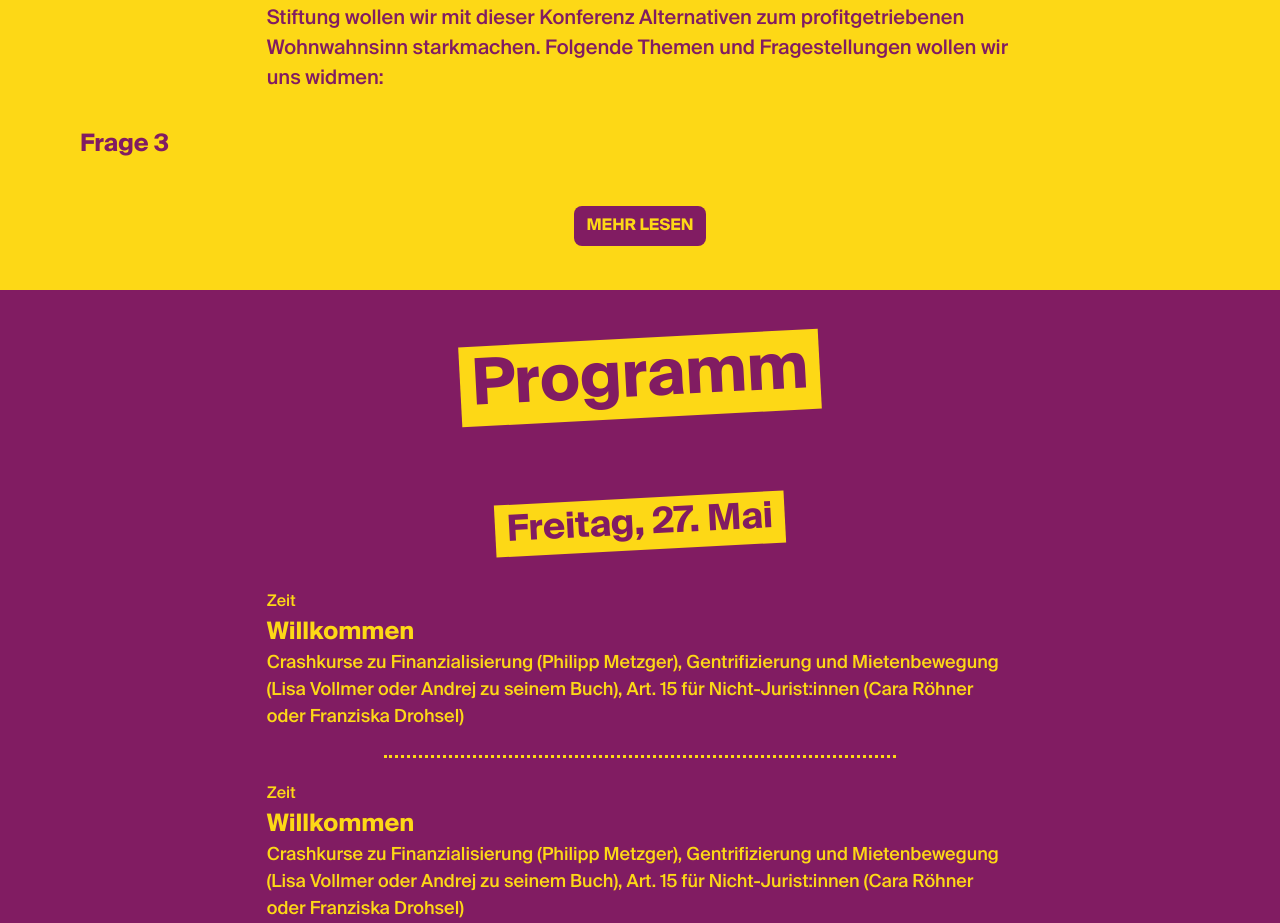
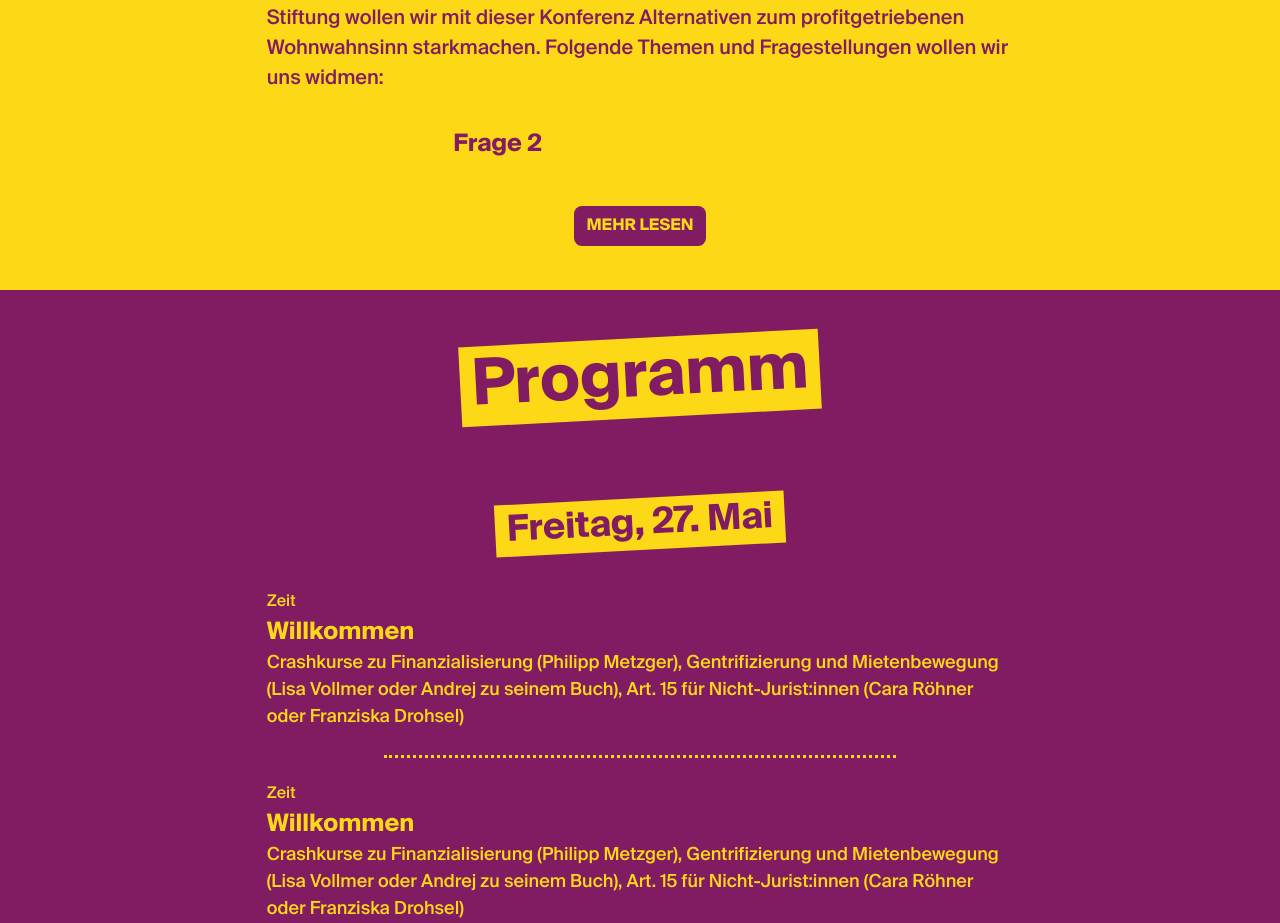
Before and after one commit to tlmn/dwe-konferenz, a Next.js app: page / in a window 1280 px wide. Shown: the part 1981-2904 px from the top of the page. Built offline with nearby package versions, Linux system fonts and the light colour scheme.

Commit message:
style Carousel

```diff
--- a/src/components/atoms/carousel.js
+++ b/src/components/atoms/carousel.js
@@ -4,14 +4,15 @@ import { Carousel } from "react-responsive-carousel";
 
 const DWECarousel = ({ children }) => {
   return (
-    <div className="my-5 col-span-full">
+    <div className="my-5 col-span-full md:col-span-2 md:col-start-3">
       <Carousel
         showIndicators={false}
-        interval={2000}
+        interval={5000}
         showArrows={false}
         showStatus={false}
         autoPlay={true}
         showThumbs={false}
+        infiniteLoop={true}
       >
         {children}
       </Carousel>
```
